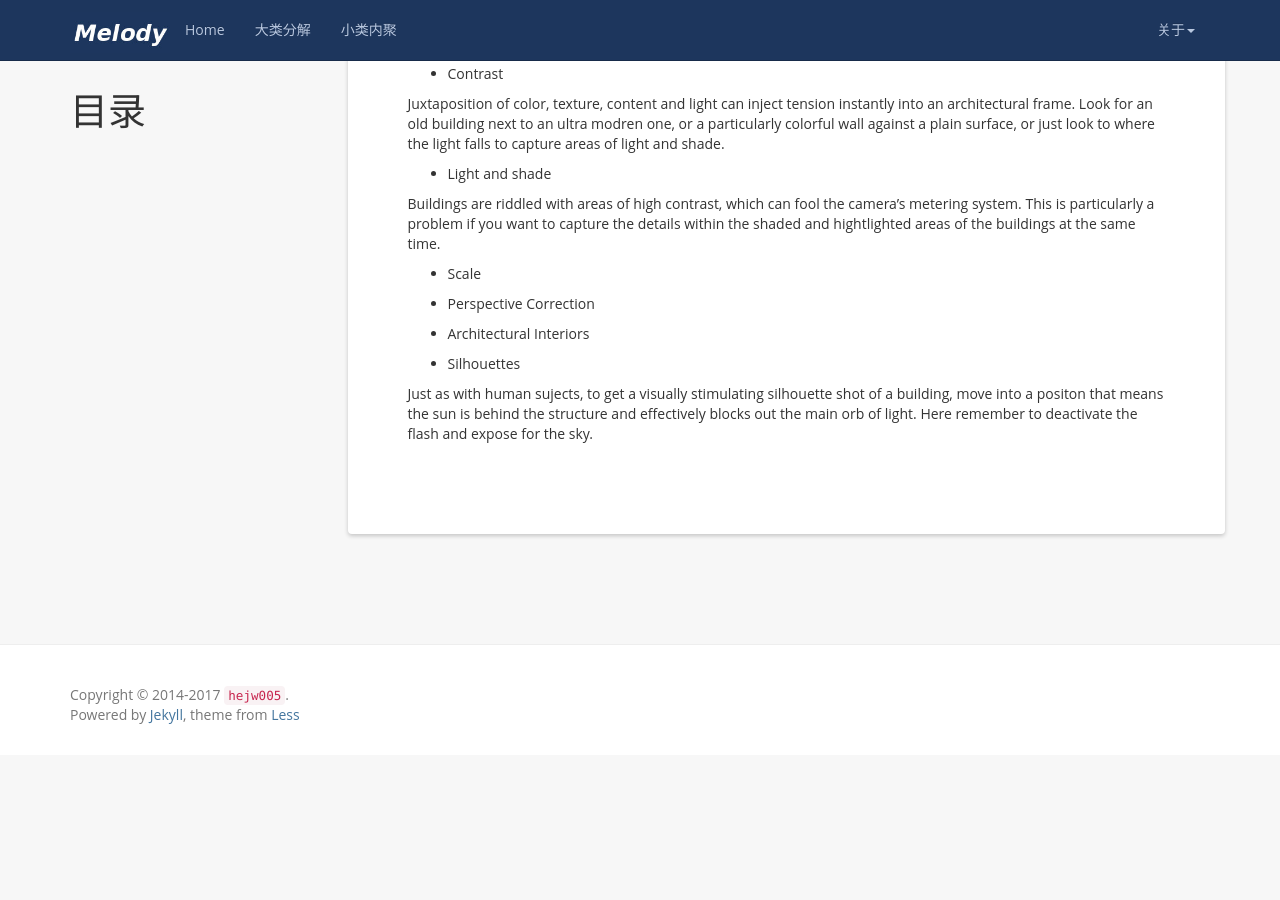
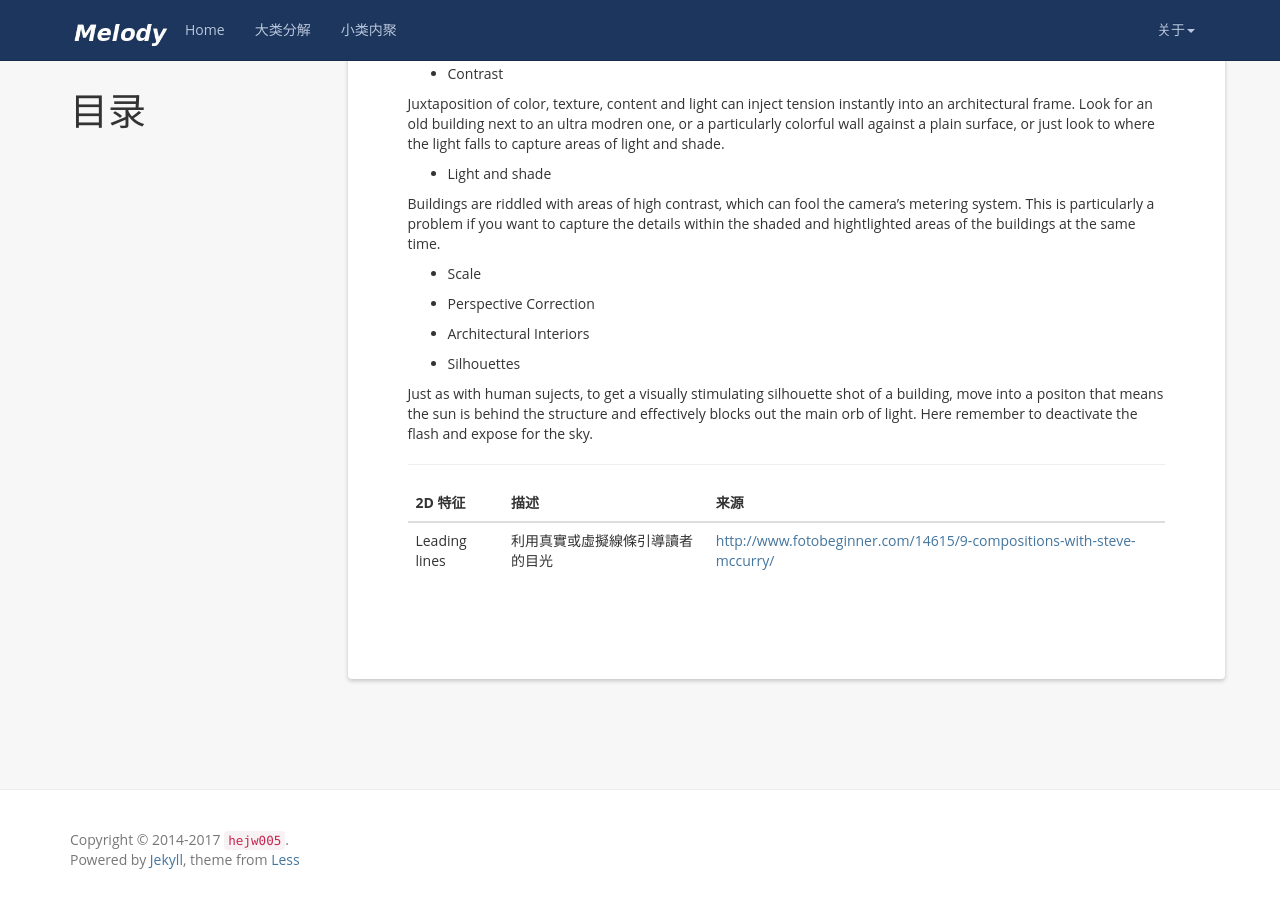
Before and after one commit to h005/h005.github.io, a Jekyll site: the page built from _posts/2017-06-15-Tips for Photographing Architectures.md, in a window 1280 px wide and 900 px high, scrolled down 1641 px. Built offline with Jekyll 4.4.1, drawn with Linux system fonts in a browser that asks for light colours; nearby versions of some CDN libraries; comment, search, counter and statistics services are not loaded; before the commit the page ends 2396 px from its top, so only the background shows below that.

Commit message:
add pic for tips for photographing architectures

```diff
--- a/_posts/2017-06-15-Tips for Photographing Architectures.md
+++ b/_posts/2017-06-15-Tips for Photographing Architectures.md
@@ -90,3 +91,10 @@
 * Silhouettes
 
 Just as with human sujects, to get a visually stimulating silhouette shot of a building, move into a positon that means the sun is behind the structure and effectively blocks out the main orb of light. Here remember to deactivate the flash and expose for the sky.
+
+--------------
+
+
+2D 特征 | 描述 | 来源
+-------|----------|------
+Leading lines | 利用真實或虛擬線條引導讀者的目光 | [http://www.fotobeginner.com/14615/9-compositions-with-steve-mccurry/](http://www.fotobeginner.com/14615/9-compositions-with-steve-mccurry/)
```
Also changed, not shown: other parts of _posts/2017-06-15-Tips for Photographing Architectures.md (+1 -0 lines), imgs/DSC00328.jpg (added).
